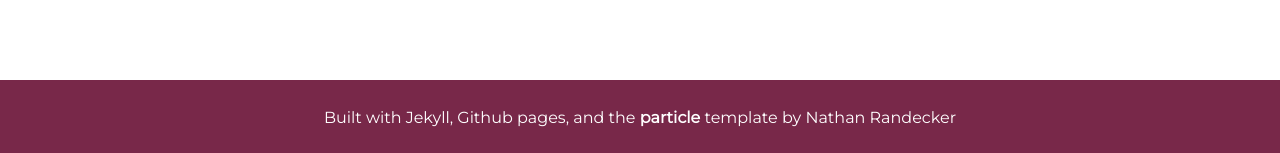
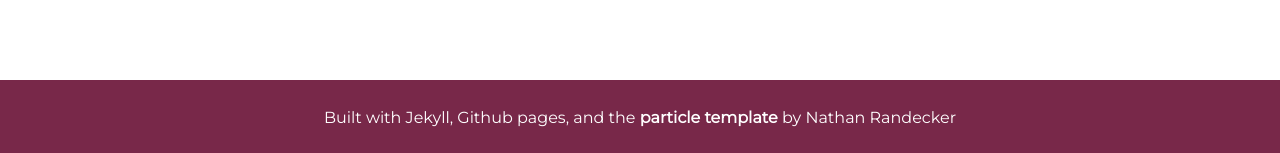
Before and after one commit to brananharrison/new_repo, a Jekyll site: the page built from index.html, in a window 1280 px wide and 900 px high, scrolled down 2062 px. Shown: the part 744-897 px from the top of the window. Built offline with Jekyll 4.4.1, drawn with Linux system fonts in a browser that asks for light colours; part of the change alters nothing that is shown.

```diff
--- a/_includes/footer.html
+++ b/_includes/footer.html
@@ -1,5 +1,5 @@
 <footer class="footer">
-    <p>Built with Jekyll, Github pages, and the <a href="https://github.com/nrandecker/particle"><strong>particle</strong></a> template by <a href="https://github.com/nrandecker">Nathan Randecker</a></p>
+    <p>Built with Jekyll, Github pages, and the <a href="https://github.com/nrandecker/particle"><strong>particle template</strong></a> by <a href="https://github.com/nrandecker">Nathan Randecker</a></p>
 </footer>
 <script src="//cdn.jsdelivr.net/particles.js/2.0.0/particles.min.js"></script>
 <script src="{{ "/assets/js/sweet-scroll.min.js" | prepend: site.baseurl }}"></script>
```
